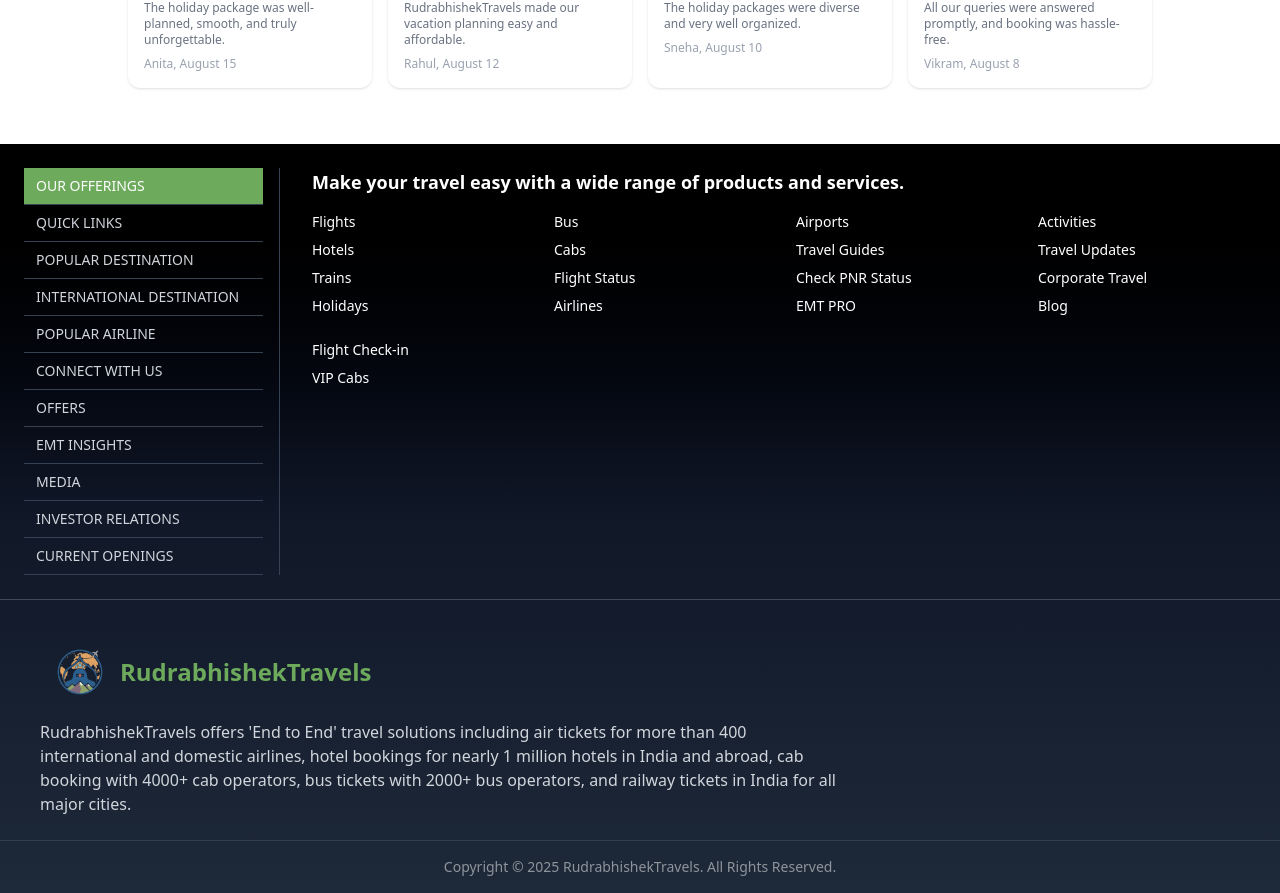
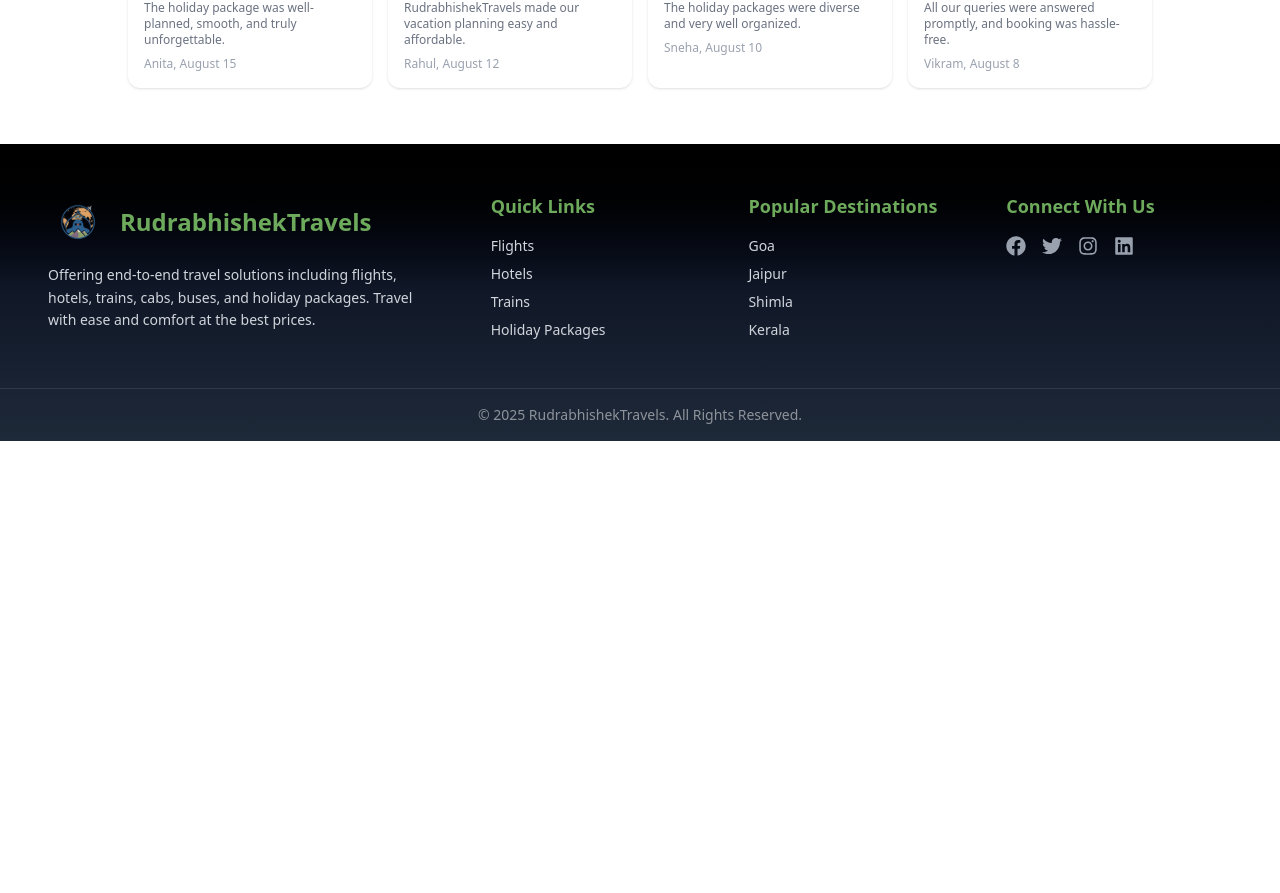
Before and after one commit to kaushalji451/traveease, a Next.js app in the folder frontend/: page / in a window 1280 px wide. Shown: the part 3581-4474 px from the top of the page. After the commit the page ends 4022 px from the top, so only its background shows below. Built offline with nearby package versions, Linux system fonts and the light colour scheme.

Commit message:
adding flight search page

```diff
--- a/frontend/src/components/Footer.js
+++ b/frontend/src/components/Footer.js
@@ -1,129 +1,204 @@
+// "use client";
+// import React, { useState } from "react";
+// import Image from "next/image";
+
+// const Footer = () => {
+//   const [active, setActive] = useState("OUR OFFERINGS");
+
+//   const menuItems = [
+//     "OUR OFFERINGS",
+//     "QUICK LINKS",
+//     "POPULAR DESTINATION",
+//     "INTERNATIONAL DESTINATION",
+//     "POPULAR AIRLINE",
+//     "CONNECT WITH US",
+//     "OFFERS",
+//     "EMT INSIGHTS",
+//     "MEDIA",
+//     "INVESTOR RELATIONS",
+//     "CURRENT OPENINGS",
+//   ];
+
+//   const offerings = [
+//     ["Flights", "Hotels", "Trains", "Holidays"],
+//     ["Bus", "Cabs", "Flight Status", "Airlines"],
+//     ["Airports", "Travel Guides", "Check PNR Status", "EMT PRO"],
+//     ["Activities", "Travel Updates", "Corporate Travel", "Blog"],
+//     ["Flight Check-in", "VIP Cabs"],
+//   ];
+
+//   return (
+//     <footer className="bg-gradient-to-b from-black via-gray-900 to-gray-800 text-white">
+//       {/* Top Section */}
+//       <div className="flex flex-col md:flex-row border-b border-white/20 p-6">
+//         {/* Sidebar / Menu */}
+//         <div className="md:w-64 md:border-r border-gray-700 md:pr-4">
+//           {/* Desktop (Sidebar) */}
+//           <ul className="hidden md:block">
+//             {menuItems.map((item) => (
+//               <li
+//                 key={item}
+//                 onClick={() => setActive(item)}
+//                 className={`cursor-pointer py-2 px-3 text-sm border-b border-gray-700 transition
+//                   ${
+//                     active === item
+//                       ? "bg-[#6DAA5C] text-white relative"
+//                       : "text-gray-300 hover:text-white"
+//                   }`}
+//               >
+//                 {item}
+//                 {active === item && (
+//                   <span className="absolute right-0 top-0 h-full w-2 bg-[#6DAA5C]"></span>
+//                 )}
+//               </li>
+//             ))}
+//           </ul>
+
+//           {/* Mobile (Horizontal Tabs) */}
+//           <div className="md:hidden overflow-x-auto flex gap-4 pb-2 border-b border-gray-700">
+//             {menuItems.map((item) => (
+//               <button
+//                 key={item}
+//                 onClick={() => setActive(item)}
+//                 className={`whitespace-nowrap px-4 py-2 rounded-lg text-sm transition
+//                   ${
+//                     active === item
+//                       ? "bg-[#A8E6A1] text-white"
+//                       : "text-gray-300 hover:text-white"
+//                   }`}
+//               >
+//                 {item}
+//               </button>
+//             ))}
+//           </div>
+//         </div>
+
+//         {/* Content */}
+//         <div className="flex-1 md:pl-8 mt-6 md:mt-0">
+//           {active === "OUR OFFERINGS" && (
+//             <>
+//               <h2 className="text-lg font-semibold mb-4">
+//                 Make your travel easy with a wide range of products and services.
+//               </h2>
+//               <div className="grid grid-cols-2 sm:grid-cols-3 md:grid-cols-4 gap-6 text-sm">
+//                 {offerings.map((col, idx) => (
+//                   <div key={idx} className="flex flex-col space-y-2">
+//                     {col.map((link) => (
+//                       <span
+//                         key={link}
+//                         className="hover:text-[#6DAA5C] cursor-pointer flex items-center gap-2"
+//                       >
+//                         {link}
+//                       </span>
+//                     ))}
+//                   </div>
+//                 ))}
+//               </div>
+//             </>
+//           )}
+//         </div>
+//       </div>
+
+//       {/* Middle Branding Section */}
+//       <div className="border-b border-white/10 px-6 md:px-10 py-6 text-center md:text-left">
+//         <div className="flex items-center md:text-4xl font-bold py-2 text-[#6DAA5C]">
+//           <Image
+//             src={"/logo1.png"}
+//             alt="logo"
+//             width={80}
+//             height={50}
+//           />
+//           <span className="text-2xl">RudrabhishekTravels</span>
+//         </div>
+//         <p className="text-sm md:text-base md:w-2/3 mx-auto md:mx-0 text-gray-300">
+//           RudrabhishekTravels offers  &apos;End to End&apos; travel solutions including air tickets
+//           for more than 400 international and domestic airlines, hotel bookings
+//           for nearly 1 million hotels in India and abroad, cab booking with
+//           4000+ cab operators, bus tickets with 2000+ bus operators, and railway
+//           tickets in India for all major cities.
+//         </p>
+//       </div>
+
+//       {/* Bottom Section */}
+//       <div className="py-4 text-center text-xs md:text-sm text-white/50">
+//         <p>
+//           Copyright © {new Date().getFullYear()} RudrabhishekTravels. All
+//           Rights Reserved.
+//         </p>
+//       </div>
+//     </footer>
+//   );
+// };
+
+// export default Footer;
+
+
 "use client";
-import React, { useState } from "react";
+import React from "react";
 import Image from "next/image";
+import { FaFacebook, FaTwitter, FaInstagram, FaLinkedin } from "react-icons/fa";
 
 const Footer = () => {
-  const [active, setActive] = useState("OUR OFFERINGS");
-
-  const menuItems = [
-    "OUR OFFERINGS",
-    "QUICK LINKS",
-    "POPULAR DESTINATION",
-    "INTERNATIONAL DESTINATION",
-    "POPULAR AIRLINE",
-    "CONNECT WITH US",
-    "OFFERS",
-    "EMT INSIGHTS",
-    "MEDIA",
-    "INVESTOR RELATIONS",
-    "CURRENT OPENINGS",
-  ];
-
-  const offerings = [
-    ["Flights", "Hotels", "Trains", "Holidays"],
-    ["Bus", "Cabs", "Flight Status", "Airlines"],
-    ["Airports", "Travel Guides", "Check PNR Status", "EMT PRO"],
-    ["Activities", "Travel Updates", "Corporate Travel", "Blog"],
-    ["Flight Check-in", "VIP Cabs"],
-  ];
-
   return (
     <footer className="bg-gradient-to-b from-black via-gray-900 to-gray-800 text-white">
       {/* Top Section */}
-      <div className="flex flex-col md:flex-row border-b border-white/20 p-6">
-        {/* Sidebar / Menu */}
-        <div className="md:w-64 md:border-r border-gray-700 md:pr-4">
-          {/* Desktop (Sidebar) */}
-          <ul className="hidden md:block">
-            {menuItems.map((item) => (
-              <li
-                key={item}
-                onClick={() => setActive(item)}
-                className={`cursor-pointer py-2 px-3 text-sm border-b border-gray-700 transition
-                  ${
-                    active === item
-                      ? "bg-[#6DAA5C] text-white relative"
-                      : "text-gray-300 hover:text-white"
-                  }`}
-              >
-                {item}
-                {active === item && (
-                  <span className="absolute right-0 top-0 h-full w-2 bg-[#6DAA5C]"></span>
-                )}
-              </li>
-            ))}
-          </ul>
-
-          {/* Mobile (Horizontal Tabs) */}
-          <div className="md:hidden overflow-x-auto flex gap-4 pb-2 border-b border-gray-700">
-            {menuItems.map((item) => (
-              <button
-                key={item}
-                onClick={() => setActive(item)}
-                className={`whitespace-nowrap px-4 py-2 rounded-lg text-sm transition
-                  ${
-                    active === item
-                      ? "bg-[#A8E6A1] text-white"
-                      : "text-gray-300 hover:text-white"
-                  }`}
-              >
-                {item}
-              </button>
-            ))}
+      <div className="max-w-7xl mx-auto flex flex-col md:flex-row gap-12 px-6 md:px-12 py-12">
+        {/* Brand / About */}
+        <div className="md:w-1/3">
+          <div className="flex items-center gap-3 mb-3">
+            <Image src="/logo1.png" alt="logo" width={60} height={40} />
+            <span className="text-2xl font-bold text-[#6DAA5C]">
+              RudrabhishekTravels
+            </span>
           </div>
+          <p className="text-gray-300 text-sm leading-relaxed">
+            Offering end-to-end travel solutions including flights, hotels,
+            trains, cabs, buses, and holiday packages. Travel with ease and
+            comfort at the best prices.
+          </p>
         </div>
 
-        {/* Content */}
-        <div className="flex-1 md:pl-8 mt-6 md:mt-0">
-          {active === "OUR OFFERINGS" && (
-            <>
-              <h2 className="text-lg font-semibold mb-4">
-                Make your travel easy with a wide range of products and services.
-              </h2>
-              <div className="grid grid-cols-2 sm:grid-cols-3 md:grid-cols-4 gap-6 text-sm">
-                {offerings.map((col, idx) => (
-                  <div key={idx} className="flex flex-col space-y-2">
-                    {col.map((link) => (
-                      <span
-                        key={link}
-                        className="hover:text-[#6DAA5C] cursor-pointer flex items-center gap-2"
-                      >
-                        {link}
-                      </span>
-                    ))}
-                  </div>
-                ))}
-              </div>
-            </>
-          )}
+        {/* Links Section (Quick Links + Destinations + Connect) */}
+        <div className="flex-1 grid grid-cols-1 sm:grid-cols-3 gap-8">
+          {/* Quick Links */}
+          <div>
+            <h3 className="text-lg font-semibold mb-4 text-[#6DAA5C]">Quick Links</h3>
+            <ul className="space-y-2 text-sm text-gray-300">
+              <li className="hover:text-[#6DAA5C] cursor-pointer">Flights</li>
+              <li className="hover:text-[#6DAA5C] cursor-pointer">Hotels</li>
+              <li className="hover:text-[#6DAA5C] cursor-pointer">Trains</li>
+              <li className="hover:text-[#6DAA5C] cursor-pointer">Holiday Packages</li>
+            </ul>
+          </div>
+
+          {/* Popular Destinations */}
+          <div>
+            <h3 className="text-lg font-semibold mb-4 text-[#6DAA5C]">Popular Destinations</h3>
+            <ul className="space-y-2 text-sm text-gray-300">
+              <li className="hover:text-[#6DAA5C] cursor-pointer">Goa</li>
+              <li className="hover:text-[#6DAA5C] cursor-pointer">Jaipur</li>
+              <li className="hover:text-[#6DAA5C] cursor-pointer">Shimla</li>
+              <li className="hover:text-[#6DAA5C] cursor-pointer">Kerala</li>
+            </ul>
+          </div>
+
+          {/* Connect With Us */}
+          <div>
+            <h3 className="text-lg font-semibold mb-4 text-[#6DAA5C]">Connect With Us</h3>
+            <div className="flex gap-4 text-xl text-gray-400">
+              <FaFacebook className="hover:text-[#6DAA5C] cursor-pointer" />
+              <FaTwitter className="hover:text-[#6DAA5C] cursor-pointer" />
+              <FaInstagram className="hover:text-[#6DAA5C] cursor-pointer" />
+              <FaLinkedin className="hover:text-[#6DAA5C] cursor-pointer" />
+            </div>
+          </div>
         </div>
       </div>
 
-      {/* Middle Branding Section */}
-      <div className="border-b border-white/10 px-6 md:px-10 py-6 text-center md:text-left">
-        <div className="flex items-center md:text-4xl font-bold py-2 text-[#6DAA5C]">
-          <Image
-            src={"/logo1.png"}
-            alt="logo"
-            width={80}
-            height={50}
-          />
-          <span className="text-2xl">RudrabhishekTravels</span>
-        </div>
-        <p className="text-sm md:text-base md:w-2/3 mx-auto md:mx-0 text-gray-300">
-          RudrabhishekTravels offers  &apos;End to End&apos; travel solutions including air tickets
-          for more than 400 international and domestic airlines, hotel bookings
-          for nearly 1 million hotels in India and abroad, cab booking with
-          4000+ cab operators, bus tickets with 2000+ bus operators, and railway
-          tickets in India for all major cities.
-        </p>
-      </div>
-
       {/* Bottom Section */}
-      <div className="py-4 text-center text-xs md:text-sm text-white/50">
+      <div className="border-t border-white/10 py-4 text-center text-xs md:text-sm text-white/50">
         <p>
-          Copyright © {new Date().getFullYear()} RudrabhishekTravels. All
-          Rights Reserved.
+          © {new Date().getFullYear()} RudrabhishekTravels. All Rights Reserved.
         </p>
       </div>
     </footer>
--- a/frontend/src/components/flight/resultpage/DateSelector.jsx
+++ b/frontend/src/components/flight/resultpage/DateSelector.jsx
@@ -3,13 +3,13 @@
 
 const DateSelector = ({ dates, selectedDate, onDateSelect }) => {
   return (
-    <div className="flex gap-2 overflow-x-auto mb-6 bg-white rounded-lg shadow px-2 py-2">
+    <div className="flex gap-2 overflow-x-auto mb-6   justify-center rounded-lg shadow px-2 py-2">
       {dates.map((dateStr) => (
         <button
           key={dateStr}
           className={`px-3 py-1 rounded font-semibold border ${
             selectedDate === dateStr
-              ? "bg-blue-600 text-white border-blue-600"
+              ? "bg-[#6DAA5C]/50 text-[#fff] border-[#6DAA5C]/80"
               : "bg-white border-gray-400 text-gray-700 hover:bg-blue-50"
           }`}
           onClick={() => onDateSelect(dateStr)}
--- a/frontend/src/components/flight/resultpage/FiltersSidebar.jsx
+++ b/frontend/src/components/flight/resultpage/FiltersSidebar.jsx
@@ -13,7 +13,7 @@
 }) => {
   return (
     <aside
-      className={`bg-white shadow-lg rounded-lg  w-full px-4 py-5 ${
+      className={`bg-white border border-slate-300 shadow-lg rounded-lg  w-full px-4 py-5 ${
         showMobileSidebar
           ? "fixed inset-0 z-40 bg-white"
           : "lg:relative lg:translate-x-0"
--- a/frontend/src/components/flight/resultpage/SortTabs.jsx
+++ b/frontend/src/components/flight/resultpage/SortTabs.jsx
@@ -10,7 +10,7 @@
           key={tab}
           className={`px-4 py-2 rounded border font-semibold transition ${
             activeSort === tab
-              ? "bg-blue-600 text-white border-blue-600"
+              ? "bg-[#6DAA5C]/50 text-[#fff] border-[#6DAA5C]/80"
               : "bg-white border-gray-300 text-gray-700 hover:bg-blue-50"
           }`}
           onClick={() => setActiveSort(tab)}
```
Also changed, not shown: frontend/src/components/flight/resultpage/FlightCard.jsx (+25 -19 lines), frontend/src/components/flight/resultpage/FlightSearchPage.js (+149 -143 lines).
